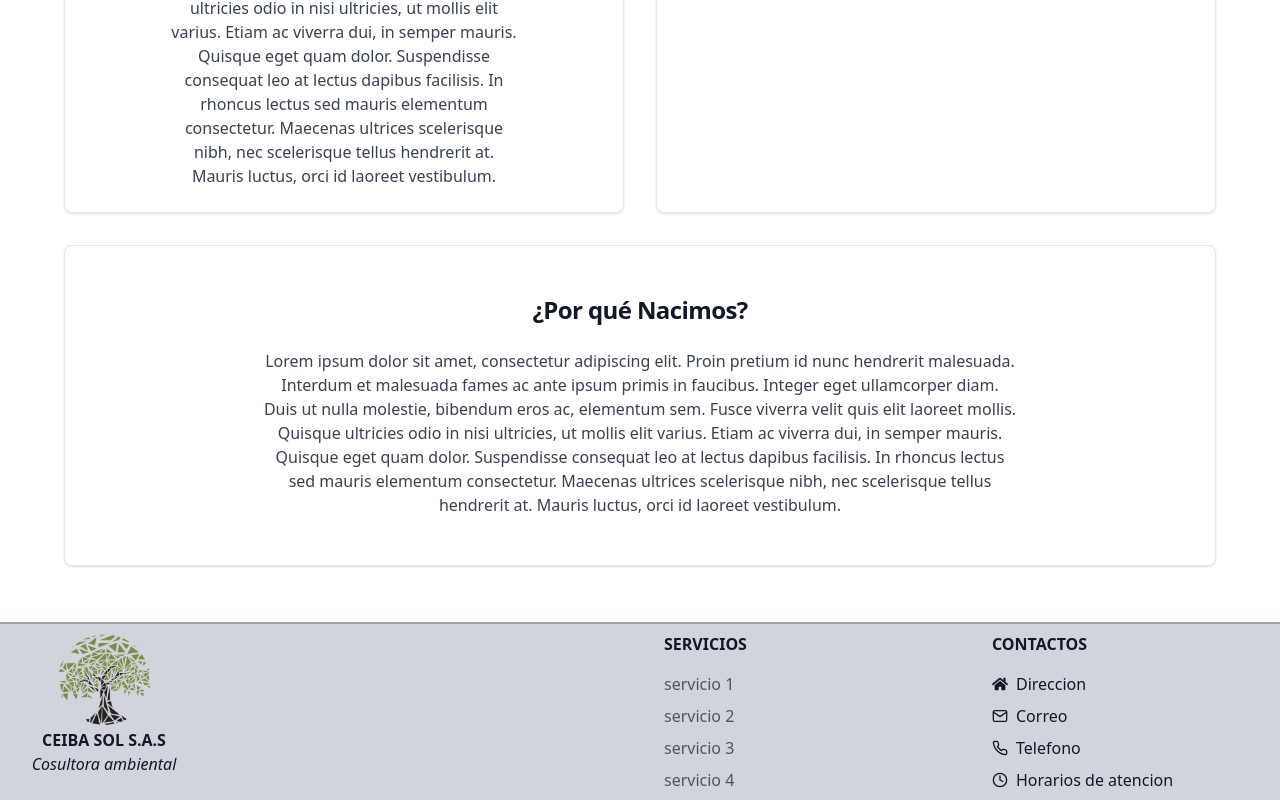
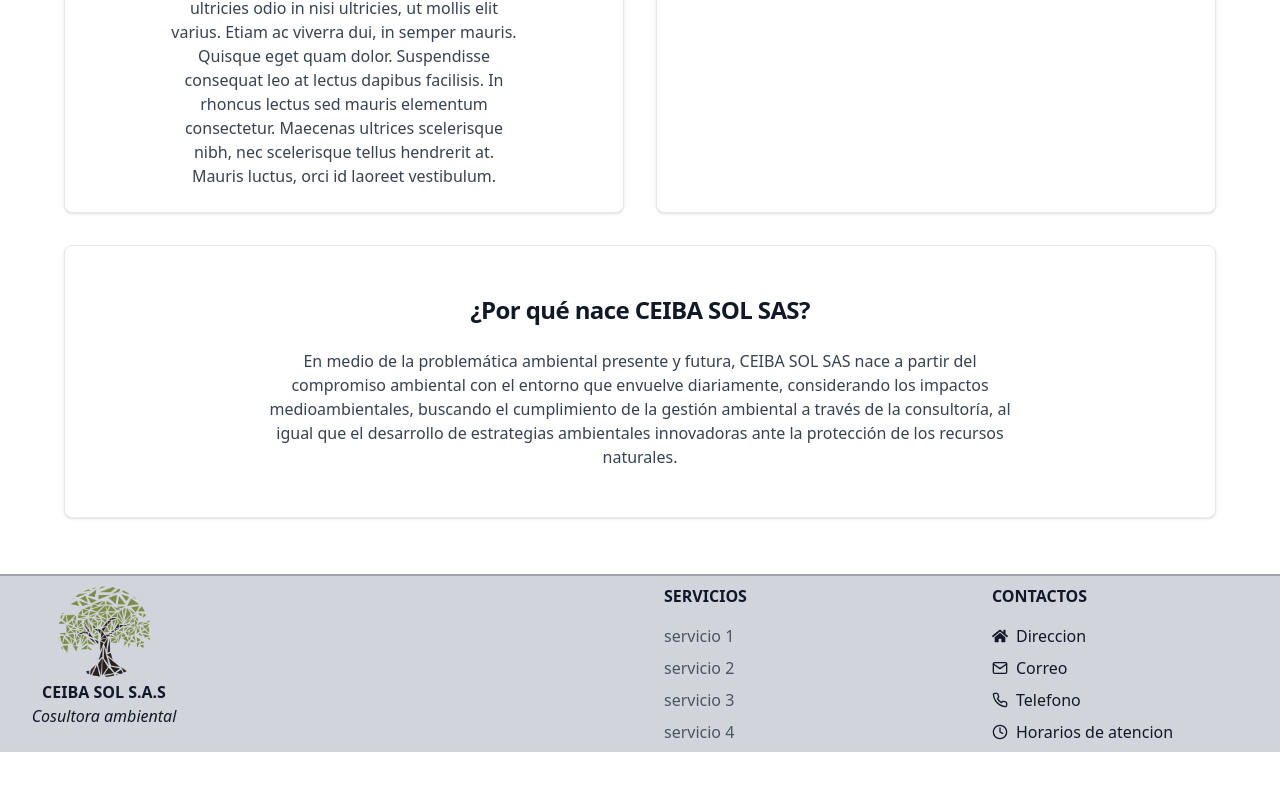
Before and after one commit to CeibaSol/CeibaSol_FE, a React (Create React App) app: page /quinesSomos in a window 1280 px wide. Shown: the part 1602-2402 px from the top of the page. After the commit the page ends 2354 px from the top, so only its background shows below. Built offline with nearby package versions, Linux system fonts and the light colour scheme.

Commit message:
Por qué nació ceibasol
Pendiente en el componente "quienes somos" agregar imagen del socio al cual le falta, agregar misión de la organización

```diff
--- a/src/components/quienesSomos/quienesSomos.js
+++ b/src/components/quienesSomos/quienesSomos.js
@@ -125,11 +125,11 @@ export default function QuienesSomos() {
                   <div class="flex-auto p-6 px-4 py-6 sm:px-20">
                     <div class="flex flex-wrap items-baseline justify-center">
                       <h4 class=" mb-2 text-2xl font-bold tracking-tight text-gray-900 dark:text-white">
-                        ¿Por qué Nacimos?
+                        ¿Por qué nace CEIBA SOL SAS?
                       </h4>
                       <br /><br />
                       <h5 class="font-normal text-gray-700 dark:text-gray-400 text-center w-4/5">
-                        Lorem ipsum dolor sit amet, consectetur adipiscing elit. Proin pretium id nunc hendrerit malesuada. Interdum et malesuada fames ac ante ipsum primis in faucibus. Integer eget ullamcorper diam. Duis ut nulla molestie, bibendum eros ac, elementum sem. Fusce viverra velit quis elit laoreet mollis. Quisque ultricies odio in nisi ultricies, ut mollis elit varius. Etiam ac viverra dui, in semper mauris. Quisque eget quam dolor. Suspendisse consequat leo at lectus dapibus facilisis. In rhoncus lectus sed mauris elementum consectetur. Maecenas ultrices scelerisque nibh, nec scelerisque tellus hendrerit at. Mauris luctus, orci id laoreet vestibulum.
+                        En medio de la problemática ambiental presente y futura, CEIBA SOL SAS nace a partir del compromiso ambiental con el entorno que envuelve diariamente, considerando los impactos medioambientales, buscando el cumplimiento de la gestión ambiental a través de la consultoría, al igual que el desarrollo de estrategias ambientales innovadoras ante la protección de los recursos naturales.
                       </h5>
                     </div>
                   </div>
```
